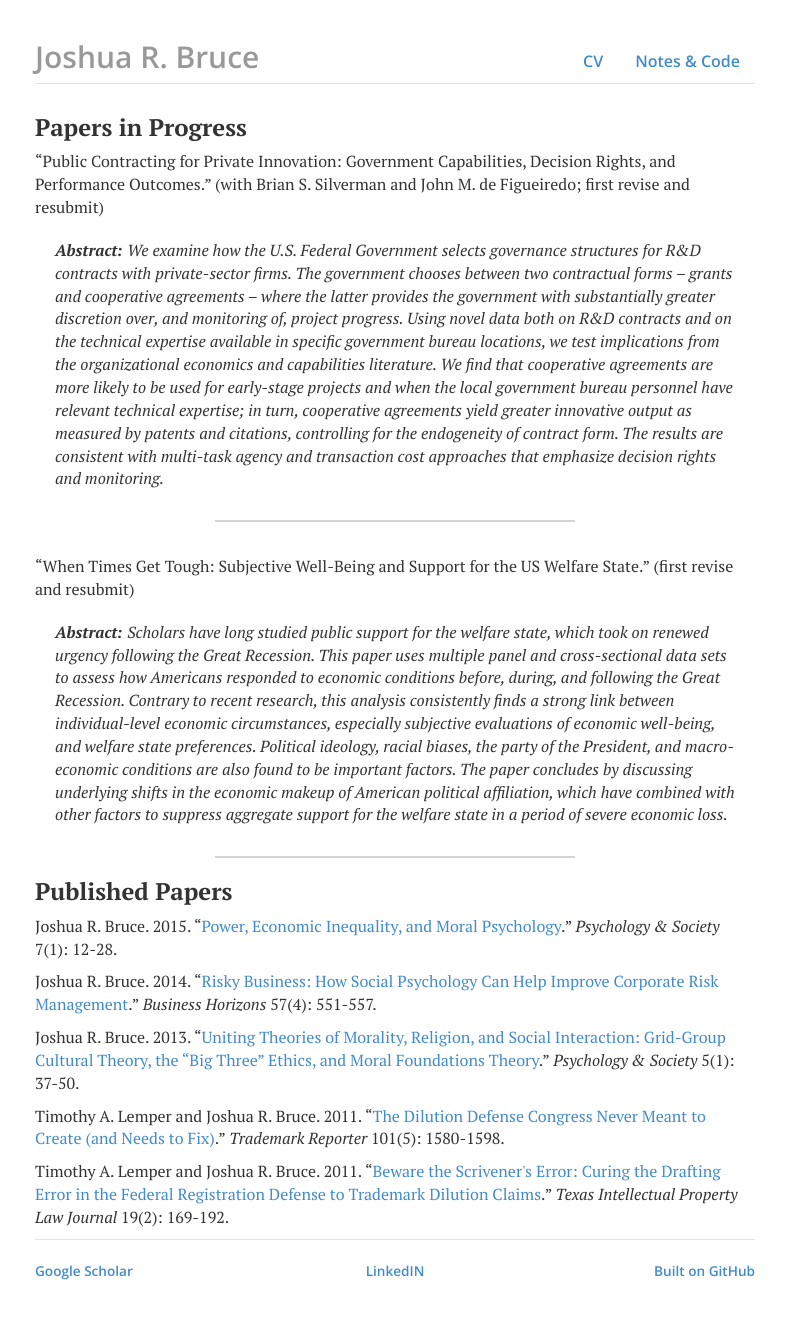
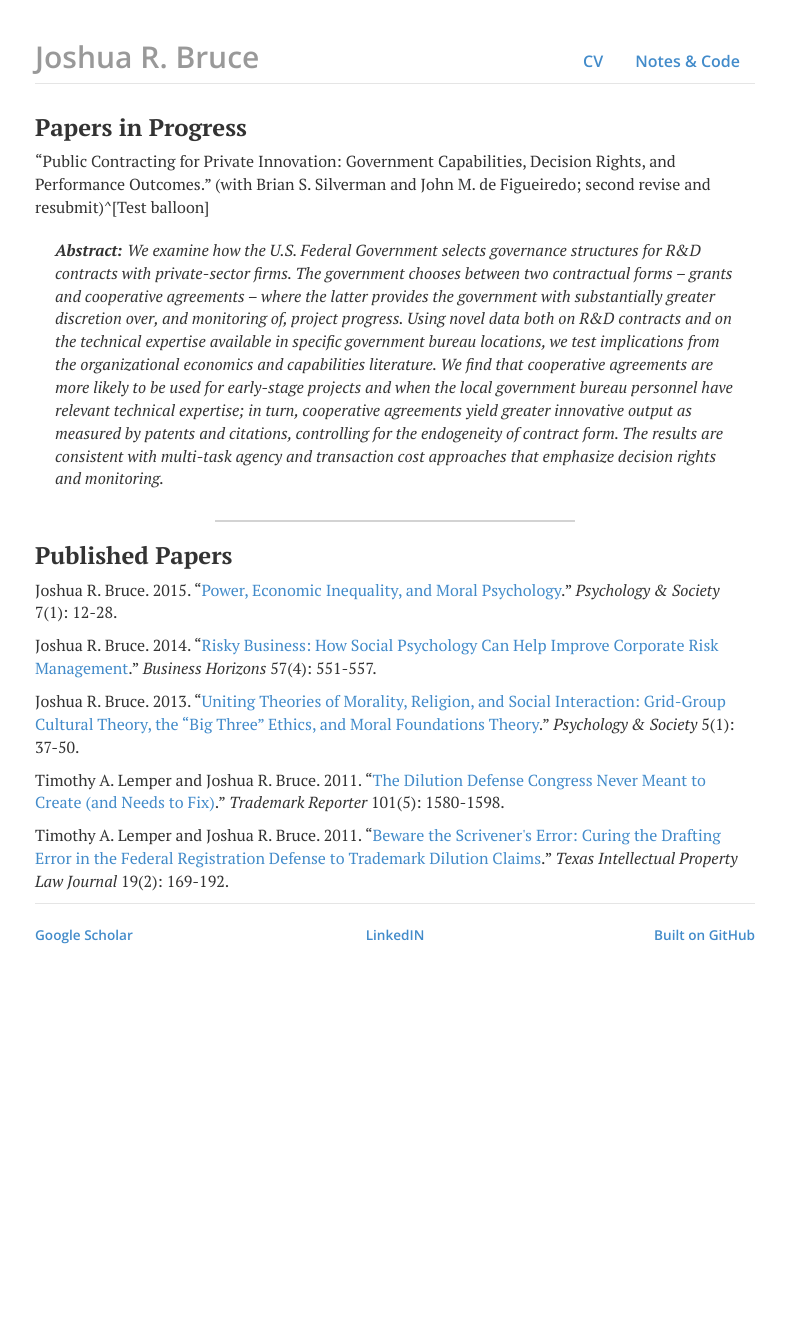
Before and after one commit to joshuarbruce/joshuarbruce.github.io, a Jekyll site: the page built from papers/index.html, in a window 1280 px wide. Shown: the whole page, without its empty margins (245-1031 px from the left). Built offline with Jekyll 4.4.1, drawn with Linux system fonts in a browser that asks for light colours; nearby versions of some CDN libraries; after the commit the page ends 996 px from its top, so only the background shows below that.

Commit message:
update papers page

```diff
--- a/papers/index.html
+++ b/papers/index.html
@@ -8,13 +8,8 @@
 
 	<h3>Papers in Progress</h3>
 
-  	<p>&ldquo;Public Contracting for Private Innovation: Government Capabilities, Decision Rights, and Performance Outcomes.&rdquo; (with Brian S. Silverman and John M. de Figueiredo; first revise and resubmit)</p>
+  	<p>&ldquo;Public Contracting for Private Innovation: Government Capabilities, Decision Rights, and Performance Outcomes.&rdquo; (with Brian S. Silverman and John M. de Figueiredo; second revise and resubmit)^[Test balloon]</p>
 		<blockquote style="border-left:none"><i><b>Abstract: </b>We examine how the U.S. Federal Government selects governance structures for R&D contracts with private-sector firms. The government chooses between two contractual forms – grants and cooperative agreements – where the latter provides the government with substantially greater discretion over, and monitoring of, project progress. Using novel data both on R&D contracts and on the technical expertise available in specific government bureau locations, we test implications from the organizational economics and capabilities literature. We find that cooperative agreements are more likely to be used for early-stage projects and when the local government bureau personnel have relevant technical expertise; in turn, cooperative agreements yield greater innovative output as measured by patents and citations, controlling for the endogeneity of contract form. The results are consistent with multi-task agency and transaction cost approaches that emphasize decision rights and monitoring.</i></blockquote>
-
-    <p><center><div style="height: 2px; background-color:lightgrey; width:50%; margin-top: 10px; margin-bottom: 10px"></div></center></p><br>
-
-    <p>&ldquo;When Times Get Tough: Subjective Well-Being and Support for the US Welfare State.&rdquo; (first revise and resubmit)</p>
-		<blockquote style="border-left:none"><i><b>Abstract: </b>Scholars have long studied public support for the welfare state, which took on renewed urgency following the Great Recession. This paper uses multiple panel and cross-sectional data sets to assess how Americans responded to economic conditions before, during, and following the Great Recession. Contrary to recent research, this analysis consistently finds a strong link between individual-level economic circumstances, especially subjective evaluations of economic well-being, and welfare state preferences. Political ideology, racial biases, the party of the President, and macro-economic conditions are also found to be important factors. The paper concludes by discussing underlying shifts in the economic makeup of American political affiliation, which have combined with other factors to suppress aggregate support for the welfare state in a period of severe economic loss.</i></blockquote>
 
     <p><center><div style="height: 2px; background-color:lightgrey; width:50%; margin-top: 10px; margin-bottom: 10px"></div></center></p>
 
```
